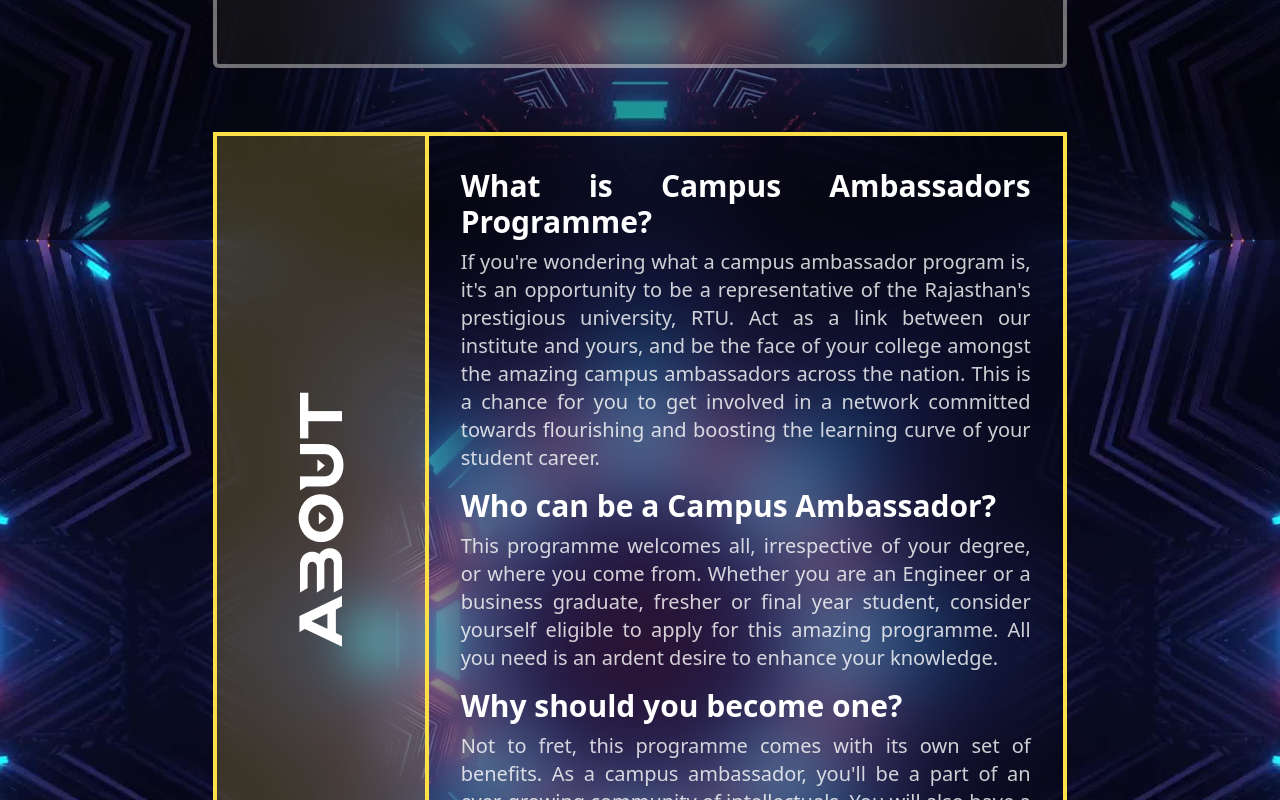
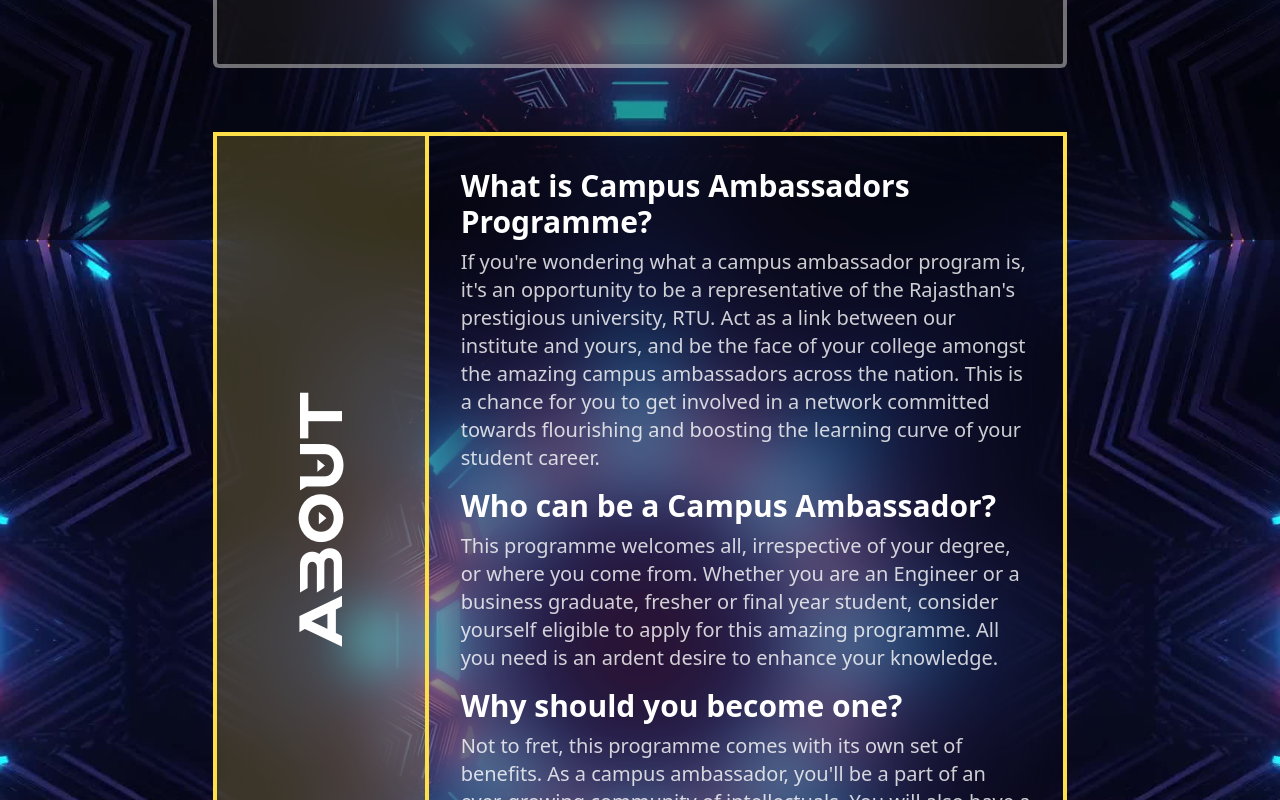
Before and after one commit to ishanjain1502/thar, a Next.js app: page /ca in a window 1280 px wide. Shown: the part 560-1360 px from the top of the page. Built offline with nearby package versions, Linux system fonts and the light colour scheme.

Commit message:
About content fix

```diff
--- a/components/ca/About.js
+++ b/components/ca/About.js
@@ -12,7 +12,7 @@ export default function About() {
         </div>
         <article
           lang="en"
-          className="w-full lg:w-9/12 p-8 text-xl md: bg-black/20 backdrop-blur-2xl break-words text-justify"
+          className="w-full lg:w-9/12 p-8 text-xl md: bg-black/20 backdrop-blur-2xl break-words"
         >
           <div className="text-lg md:text-xl lg:text2xl xl:text-3xl font-semibold">
             What is Campus Ambassadors Programme?
```
